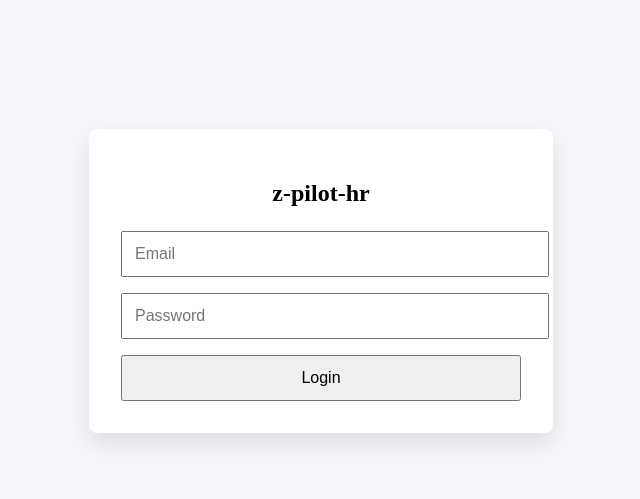
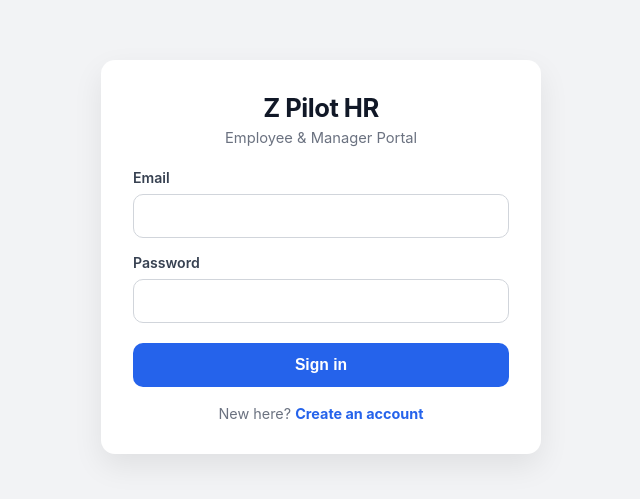
Before and after one commit to Azeez-Developer/z-pilot-hr, a React app in the folder frontend/: page /login in a window 1280 px wide. Shown: the part 143-642 px from the top of the page, without its empty margins (319-959 px from the left). Built offline with nearby package versions, Linux system fonts and the light colour scheme; the HTML template or start-up script is replaced by a standard one.

Commit message:
feat: finalize auth pages UI and register flow

```diff
--- a/frontend/src/App.tsx
+++ b/frontend/src/App.tsx
@@ -1,5 +1,6 @@
 import { BrowserRouter, Routes, Route, Navigate } from "react-router-dom";
 import LoginPage from "./pages/LoginPage";
+import RegisterPage from "./pages/RegisterPage";
 
 function Dashboard() {
   return <h1>Dashboard</h1>;
@@ -12,10 +13,13 @@ export default function App() {
     <BrowserRouter>
       <Routes>
         <Route path="/login" element={<LoginPage />} />
+        <Route path="/register" element={<RegisterPage />} />
+
         <Route
           path="/dashboard"
           element={isLoggedIn ? <Dashboard /> : <Navigate to="/login" />}
         />
+
         <Route path="*" element={<Navigate to="/login" />} />
       </Routes>
     </BrowserRouter>
--- a/frontend/src/auth/authService.ts
+++ b/frontend/src/auth/authService.ts
@@ -1,4 +1,19 @@
 import api from "../api/api";
+
+export interface RegisterRequest {
+  firstName: string;
+  lastName: string;
+  email: string;
+  password: string;
+  role?: string; // we'll keep this hidden on UI (defaults to Employee)
+}
+
+export async function register(request: RegisterRequest): Promise<void> {
+  await api.post("/auth/register", {
+    ...request,
+    role: request.role ?? "Employee",
+  });
+}
 
 export interface LoginRequest {
   email: string;
--- a/frontend/src/pages/LoginPage.tsx
+++ b/frontend/src/pages/LoginPage.tsx
@@ -1,5 +1,7 @@
 import { useState } from "react";
 import { login } from "../auth/authService";
+import { Link } from "react-router-dom";
+import "../styles/auth.css";
 
 export default function LoginPage() {
   const [email, setEmail] = useState("");
@@ -14,79 +16,56 @@ export default function LoginPage() {
       await login({ email, password });
       window.location.href = "/dashboard";
     } catch {
-      setError("Invalid email or password");
+      setError("Invalid email or password.");
     }
   };
 
   return (
-    <div style={styles.container}>
-      <form onSubmit={handleSubmit} style={styles.form}>
-        <h2 style={styles.title}>z-pilot-hr</h2>
+    <div className="auth-page">
+      <div className="auth-card">
+  <div className="auth-brand">
+    <h1 className="auth-title">Z Pilot HR</h1>
+    <p className="auth-subtitle">Employee & Manager Portal</p>
+  </div>
 
-        {error && <p style={styles.error}>{error}</p>}
+  {error && <div className="auth-error">{error}</div>}
 
+  <form className="auth-form" onSubmit={handleSubmit}>
+    <div className="auth-field">
+      <label className="auth-label">Email</label>
       <input
+        className="auth-input"
         type="email"
-          placeholder="Email"
         value={email}
         onChange={(e) => setEmail(e.target.value)}
         required
-          style={styles.input}
       />
+    </div>
 
+    <div className="auth-field">
+      <label className="auth-label">Password</label>
       <input
+        className="auth-input"
         type="password"
-          placeholder="Password"
         value={password}
         onChange={(e) => setPassword(e.target.value)}
         required
-          style={styles.input}
       />
+    </div>
 
-        <button type="submit" style={styles.button}>
-          Login
+    <button className="auth-button" type="submit">
+      Sign in
     </button>
   </form>
+
+  <div className="auth-footer">
+    New here?{" "}
+    <Link className="auth-link" to="/register">
+      Create an account
+    </Link>
+  </div>
+</div>
+
     </div>
   );
 }
-
-const styles: Record<string, React.CSSProperties> = {
-  container: {
-    minHeight: "100vh",
-    display: "flex",
-    alignItems: "center",
-    justifyContent: "center",
-    padding: "1rem",
-    backgroundColor: "#f5f6fa",
-  },
-  form: {
-    width: "100%",
-    maxWidth: "400px",
-    padding: "2rem",
-    backgroundColor: "#fff",
-    borderRadius: "8px",
-    boxShadow: "0 10px 25px rgba(0,0,0,0.1)",
-  },
-  title: {
-    textAlign: "center",
-    marginBottom: "1.5rem",
-  },
-  input: {
-    width: "100%",
-    padding: "0.75rem",
-    marginBottom: "1rem",
-    fontSize: "1rem",
-  },
-  button: {
-    width: "100%",
-    padding: "0.75rem",
-    fontSize: "1rem",
-    cursor: "pointer",
-  },
-  error: {
-    color: "red",
-    marginBottom: "1rem",
-    textAlign: "center",
-  },
-};
--- /dev/null
+++ b/frontend/src/pages/RegisterPage.tsx
@@ -0,0 +1,116 @@
+import { useState } from "react";
+import { register } from "../auth/authService";
+import { Link, useNavigate } from "react-router-dom";
+import "../styles/auth.css";
+
+export default function RegisterPage() {
+  const navigate = useNavigate();
+
+  const [firstName, setFirstName] = useState("");
+  const [lastName, setLastName] = useState("");
+  const [email, setEmail] = useState("");
+  const [password, setPassword] = useState("");
+  const [confirmPassword, setConfirmPassword] = useState("");
+  const [error, setError] = useState("");
+
+  const handleSubmit = async (e: React.FormEvent) => {
+    e.preventDefault();
+    setError("");
+
+    if (password.length < 6) {
+      setError("Password must be at least 6 characters.");
+      return;
+    }
+
+    if (password !== confirmPassword) {
+      setError("Passwords do not match.");
+      return;
+    }
+
+    try {
+      await register({ firstName, lastName, email, password });
+      navigate("/login");
+    } catch {
+      setError("Registration failed. Try a different email.");
+    }
+  };
+
+  return (
+    <div className="auth-page">
+      <div className="auth-card">
+        <div className="auth-brand">
+          <h1 className="auth-title">Z Pilot HR</h1>
+          <p className="auth-subtitle">Create your account</p>
+        </div>
+
+        {error && <div className="auth-error">{error}</div>}
+
+        <form className="auth-form" onSubmit={handleSubmit}>
+          <div className="auth-field">
+            <label className="auth-label">First Name</label>
+            <input
+              className="auth-input"
+              value={firstName}
+              onChange={(e) => setFirstName(e.target.value)}
+              required
+            />
+          </div>
+
+          <div className="auth-field">
+            <label className="auth-label">Last Name</label>
+            <input
+              className="auth-input"
+              value={lastName}
+              onChange={(e) => setLastName(e.target.value)}
+              required
+            />
+          </div>
+
+          <div className="auth-field">
+            <label className="auth-label">Email</label>
+            <input
+              className="auth-input"
+              type="email"
+              value={email}
+              onChange={(e) => setEmail(e.target.value)}
+              required
+            />
+          </div>
+
+          <div className="auth-field">
+            <label className="auth-label">Password</label>
+            <input
+              className="auth-input"
+              type="password"
+              value={password}
+              onChange={(e) => setPassword(e.target.value)}
+              required
+            />
+          </div>
+
+          <div className="auth-field">
+            <label className="auth-label">Confirm Password</label>
+            <input
+              className="auth-input"
+              type="password"
+              value={confirmPassword}
+              onChange={(e) => setConfirmPassword(e.target.value)}
+              required
+            />
+          </div>
+
+          <button className="auth-button" type="submit">
+            Create account
+          </button>
+        </form>
+
+        <div className="auth-footer">
+          Already have an account?{" "}
+          <Link className="auth-link" to="/login">
+            Sign in
+          </Link>
+        </div>
+      </div>
+    </div>
+  );
+}
--- /dev/null
+++ b/frontend/src/styles/auth.css
@@ -0,0 +1,138 @@
+/* src/styles/auth.css */
+
+html, body {
+  height: 100%;
+  margin: 0;
+  background: #f2f3f5;
+  font-family: -apple-system, BlinkMacSystemFont, "Segoe UI",
+    Roboto, Helvetica, Arial, sans-serif;
+}
+
+/* Hard reset inside auth pages to prevent inherited margins */
+.auth-page, .auth-page * {
+  box-sizing: border-box;
+}
+
+.auth-page h1,
+.auth-page p,
+.auth-page label {
+  margin: 0;
+}
+
+/* ✅ Guaranteed vertical + horizontal centering */
+.auth-page {
+  height: 100vh;              /* force full viewport height */
+  display: grid;
+  place-items: center;        /* centers card perfectly */
+  padding: 24px;              /* safe padding on small screens */
+  background: #f2f3f5;
+}
+
+/* Card */
+.auth-card {
+  width: 100%;
+  max-width: 440px;
+  background: #ffffff;
+  border-radius: 14px;
+  padding: 32px;
+  box-shadow: 0 12px 30px rgba(0, 0, 0, 0.08);
+}
+
+/* Header */
+.auth-brand {
+  text-align: center;
+  display: grid;
+  gap: 6px;                   /* ✅ consistent spacing */
+  margin-bottom: 22px;
+}
+
+.auth-title {
+  font-size: 1.6rem;
+  font-weight: 650;
+  color: #111827;
+  letter-spacing: -0.02em;
+}
+
+.auth-subtitle {
+  font-size: 0.92rem;
+  color: #6b7280;
+}
+
+/* Form rhythm — ONE spacing system */
+.auth-form {
+  display: grid;
+  gap: 16px;                  /* ✅ even spacing between all fields */
+}
+
+.auth-field {
+  display: grid;
+  gap: 8px;                   /* ✅ even label-to-input spacing */
+}
+
+.auth-label {
+  font-size: 0.88rem;
+  font-weight: 600;
+  color: #374151;
+}
+
+/* Inputs */
+.auth-input {
+  height: 44px;
+  padding: 0 12px;
+  font-size: 0.98rem;
+  border-radius: 10px;
+  border: 1px solid #d1d5db;
+  outline: none;
+  background: #fff;
+  transition: border-color 0.15s ease, box-shadow 0.15s ease;
+}
+
+.auth-input:focus {
+  border-color: #2563eb;
+  box-shadow: 0 0 0 3px rgba(37, 99, 235, 0.15);
+}
+
+/* Button */
+.auth-button {
+  height: 44px;
+  border-radius: 10px;
+  border: none;
+  background: #2563eb;
+  color: #ffffff;
+  font-size: 0.98rem;
+  font-weight: 650;
+  cursor: pointer;
+  margin-top: 4px;            /* tiny separation from last input */
+}
+
+.auth-button:hover {
+  background: #1d4ed8;
+}
+
+/* Footer */
+.auth-footer {
+  margin-top: 18px;
+  text-align: center;
+  font-size: 0.9rem;
+  color: #6b7280;
+}
+
+.auth-link {
+  color: #2563eb;
+  font-weight: 650;
+  text-decoration: none;
+}
+
+.auth-link:hover {
+  text-decoration: underline;
+}
+
+/* Error */
+.auth-error {
+  padding: 10px 12px;
+  border-radius: 10px;
+  background: #fef2f2;
+  border: 1px solid #fecaca;
+  color: #b91c1c;
+  font-size: 0.9rem;
+}
```
Also changed, not shown: 13 other files (tests, documents, lock files or other folders). Lines whose indentation alone changed are shown as unchanged.
